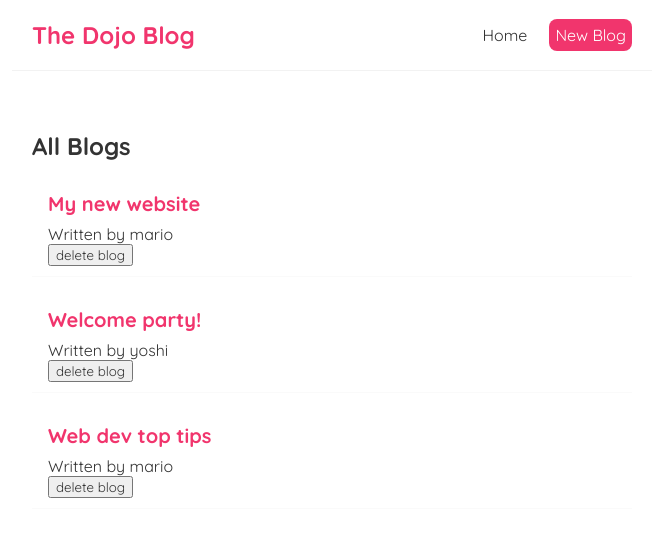
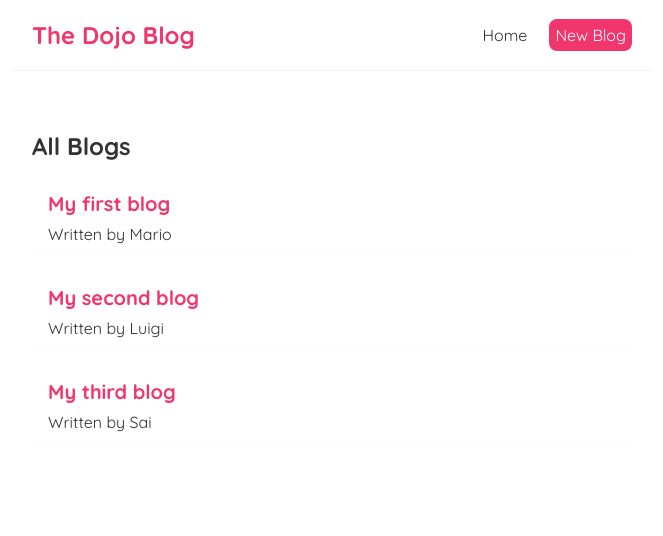
Before and after one commit to yagomateos/dojo-blog-second, a React (Create React App) app: page / in a window 1280 px wide. Shown: the top 536 px of the page, without its empty margins (308-971 px from the left). Built offline with nearby package versions, Linux system fonts and the light colour scheme; data requests are answered from the project's data file.

Commit message:
Fetching data with useEffect

```diff
--- a/data/db.json
+++ b/data/db.json
@@ -3,13 +3,13 @@
     {
         "title": "My first blog",
         "body": "This is my first blog",
-        "author": "Sai",
+        "author": "Mario",
         "id": 1
     },
     {
         "title": "My second blog",
         "body": "This is my second blog",
-        "author": "Sai",
+        "author": "Luigi",
         "id": 2
     },
     {
--- a/src/BlogList.js
+++ b/src/BlogList.js
@@ -1,4 +1,4 @@
-const BlogList = ({ blogs, title, handleDelete }) => {
+const BlogList = ({ blogs, title }) => {
   return (
     <div className="blog-list">
       <h2>{ title }</h2>
@@ -6,7 +6,6 @@ const BlogList = ({ blogs, title, handleDelete }) => {
         <div className="blog-preview" key={blog.id} >
           <h2>{ blog.title }</h2>
           <p>Written by { blog.author }</p>
-          <button onClick={() => handleDelete(blog.id)}>delete blog</button>
         </div>
       ))}
     </div>
--- a/src/Home.js
+++ b/src/Home.js
@@ -2,26 +2,22 @@ import { useState,useEffect } from "react";
 import BlogList from "./BlogList";
 
 const Home = () => {
-  const [blogs, setBlogs] = useState([
-    { title: 'My new website', body: 'lorem ipsum...', author: 'mario', id: 1 },
-    { title: 'Welcome party!', body: 'lorem ipsum...', author: 'yoshi', id: 2 },
-    { title: 'Web dev top tips', body: 'lorem ipsum...', author: 'mario', id: 3 }
-  ]);
-
-
-  const handleDelete = (id) => {
-    const newBlogs = blogs.filter(blog => blog.id !== id);
-    setBlogs(newBlogs);
-  }
+  const [blogs, setBlogs] = useState(null);
 
   useEffect(() => {
-    console.log('use effect ran');
+    fetch('http://localhost:8000/blogs')
+      .then(res => {
+        return res.json();
+      })
+      .then(data => {
+        setBlogs(data);
+      })
   }, [])
 
 
   return (
     <div className="home">
-      <BlogList blogs={blogs} title="All Blogs" handleDelete={handleDelete} />
+      {blogs && <BlogList blogs={blogs} title="All Blogs" />}
     </div>
   );
 }
```
